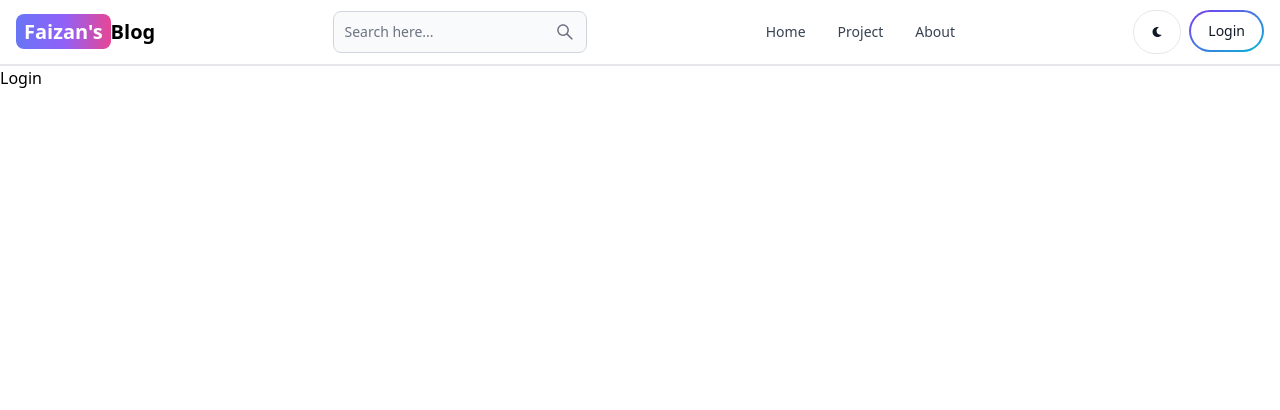
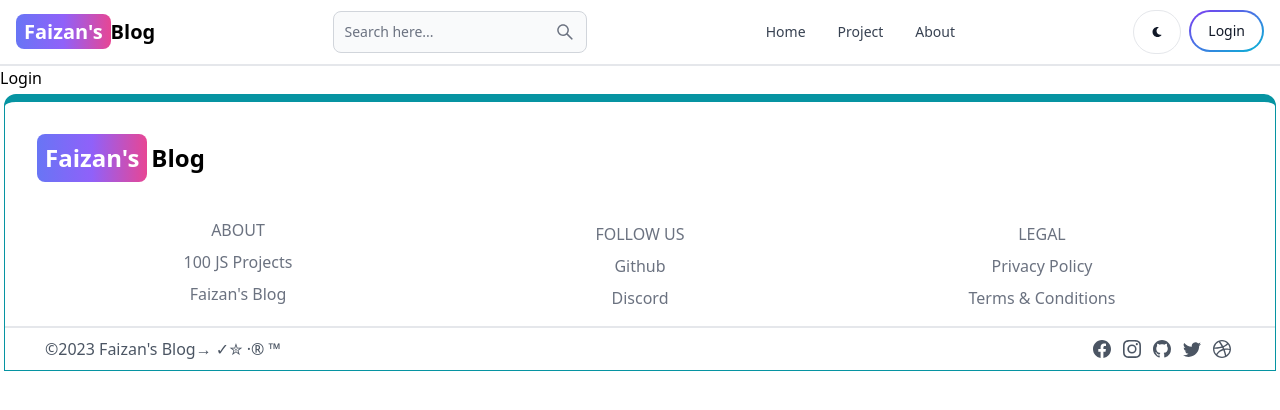
Before and after one commit to Fayzzi/mern--blog-website, a React (Vite) app in the folder frontend/: page /login in a window 1280 px wide. Shown: the top 410 px of the page. Built offline with nearby package versions, Linux system fonts and the light colour scheme.

Commit message:
Footer Component

```diff
--- a/frontend/src/Pages/Signup/Signup.jsx
+++ b/frontend/src/Pages/Signup/Signup.jsx
@@ -4,11 +4,15 @@ import { useState } from "react";
 import { Button } from "flowbite-react";
 import axios from "axios";
 import { toast } from "react-toastify";
+import { FaRegEyeSlash } from "react-icons/fa6";
+import { FaRegEye } from "react-icons/fa6";
+
 export default function Signup() {
   const [image, setImage] = useState(null);
   const [name, setname] = useState("");
   const [email, setemail] = useState("");
   const [password, setpassword] = useState("");
+  const [visible, setVisible] = useState(false);
   const registerUser = async (e) => {
     e.preventDefault();
     await axios
@@ -73,16 +77,28 @@ export default function Signup() {
             </div>
             <div className="flex my-4 flex-col gap-2">
               <h1 className="font-bold text-[16px]">Password</h1>
+              <div className="relative">
                 <input
-                type="text"
+                  type={visible ? "text" : "password"}
                   value={password}
                   onChange={(e) => setpassword(e.target.value)}
                   name=""
                   className="w-full p-2 border-gray-300 rounded  focus:border-blue-500"
                   id=""
                 />
+                <div className="absolute select-none right-2 top-2">
+                  {visible ? (
+                    <FaRegEyeSlash
+                      onClick={(e) => setVisible(!visible)}
+                      size={24}
+                    />
+                  ) : (
+                    <FaRegEye onClick={(e) => setVisible(!visible)} size={24} />
+                  )}
                 </div>
-            <div className="flex gap-2 mb-4">
+              </div>
+            </div>
+            <div className="flex items-center gap-2 mb-4">
               {image ? (
                 <img
                   className="w-12 h-12 rounded-full object-cover"
--- a/frontend/src/components/Footer/Footer.jsx
+++ b/frontend/src/components/Footer/Footer.jsx
@@ -1,5 +1,68 @@
 import React from "react";
-
+import { Link } from "react-router-dom";
+import {
+  BsFacebook,
+  BsDribbble,
+  BsInstagram,
+  BsTwitter,
+  BsGithub,
+} from "react-icons/bs";
 export default function Footer() {
-  return <div></div>;
+  return (
+    <div className="border border-t-8 border-teal-500 rounded-t-xl m-1  px-8">
+      <Link
+        to={"/"}
+        className="flex pt-8 cursor-pointer select-none items-center gap-1"
+      >
+        <h1 className="p-2 bg-gradient-to-r from-indigo-500 via-purple-500 to-pink-500 text-white text-2xl font-bold rounded-lg">
+          Faizan's
+        </h1>
+        <span className="font-bold text-2xl">Blog</span>
+      </Link>
+      <div className="grid mx-auto mt-8 grid-cols-1 items-center justify-center  md:grid-cols-2  lg:grid-cols-3">
+        <div className="gap-2 items-center justify-center flex flex-col ">
+          <h1 className="text-gray-500 cursor-pointer select-none">ABOUT</h1>
+          <h1 className="text-gray-500 cursor-pointer hover:text-gray-600">
+            100 JS Projects
+          </h1>
+          <h1 className="text-gray-500 cursor-pointer hover:text-gray-600">
+            Faizan's Blog
+          </h1>
+        </div>
+        <div className="items-center gap-2 mt-2  justify-center flex flex-col ">
+          <h1 className="text-gray-500 cursor-pointer select-none">
+            FOLLOW US
+          </h1>
+          <h1 className="text-gray-500 cursor-pointer hover:text-gray-600">
+            Github
+          </h1>
+          <h1 className="text-gray-500 cursor-pointer hover:text-gray-600">
+            Discord
+          </h1>
+        </div>
+        <div className="items-center gap-2 mt-2 justify-center flex flex-col ">
+          <h1 className="text-gray-500 cursor-pointer select-none">LEGAL</h1>
+          <h1 className="text-gray-500 cursor-pointer hover:text-gray-600">
+            Privacy Policy
+          </h1>
+          <h1 className="text-gray-500 cursor-pointer hover:text-gray-600">
+            Terms & Conditions
+          </h1>
+        </div>
+      </div>
+      <div className="flex mt-4  p-2 border-t-2  -mx-8  items-center justify-between">
+        <h1 className="text-gray-600 ml-8">
+          {/*Ignore the html codes, they are just for practices */}
+          &copy;2023 Faizan's Blog&rarr; &#10003;&#10030; &middot;&reg; &trade;
+        </h1>
+        <h1 className="text-gray-600 flex  gap-1 mr-8">
+          <BsFacebook size={18} className="m-1 cursor-pointer" />
+          <BsInstagram size={18} className="m-1 cursor-pointer" />
+          <BsGithub size={18} className="m-1 cursor-pointer" />
+          <BsTwitter size={18} className="m-1 cursor-pointer" />
+          <BsDribbble size={18} className="m-1 cursor-pointer" />
+        </h1>
+      </div>
+    </div>
+  );
 }
--- a/frontend/src/components/Layout/Layout.jsx
+++ b/frontend/src/components/Layout/Layout.jsx
@@ -1,10 +1,13 @@
 import { Outlet } from "react-router-dom";
 import Header from "../Header/Header";
+import Footer from "../Footer/Footer";
+
 export default function Layout() {
   return (
     <div className="w-full">
       <Header />
       <Outlet />
+      <Footer />
     </div>
   );
 }
```
Lines whose indentation alone changed are shown as unchanged.
